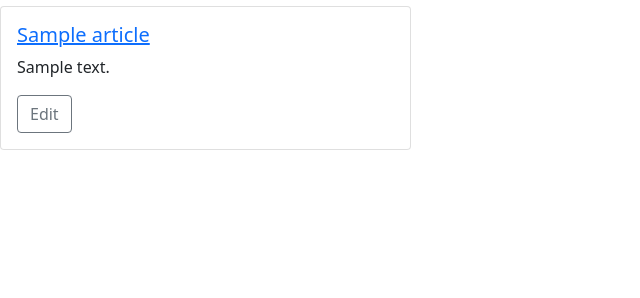
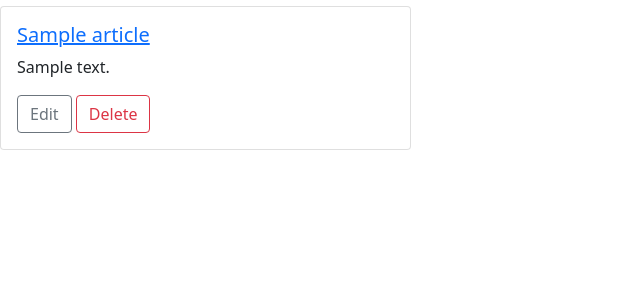
Before and after one commit to pppster/Travel, a Django app: page /overview/ in a window 1280 px wide. Shown: the part 106-404 px from the top of the page, without its empty margins (0-640 px from the left). Run offline with Django 4.2, Linux system fonts and the light colour scheme; a user stored in the database is signed in; tables that the repository leaves empty hold one stand-in row (values such as "Sample post"); some libraries are stand-ins or nearby versions.

Commit message:
added delete

```diff
--- a/articles/urls.py
+++ b/articles/urls.py
@@ -6,5 +6,7 @@ urlpatterns = [
     path(route='article/create', view=views.article_create, name='article-create'),
     path(route='article-edit/<int:article_id>', view=views.article_edit, name="article-edit"),
     path(route='overview/', view=views.articles_overview, name='article-overview'),
+    path(route='article-delete/<int:article_id>/', view=views.delete_article, name='delete_article'),
+
 
 ]
--- a/articles/views.py
+++ b/articles/views.py
@@ -1,4 +1,4 @@
-from django.shortcuts import render, redirect
+from django.shortcuts import render, redirect, get_object_or_404
 from django.http import HttpResponse
 from django.template import loader
 from django.contrib import messages
@@ -31,6 +31,14 @@ def article(request, id):
             submitted = True
 
     return render(request, 'article.html', {'article':article,'form': form, 'submitted': submitted,'comments':comments})
+
+@login_required
+def delete_article(request, article_id):
+    article = Article.objects.get(pk=article_id)
+    article.delete()
+    messages.success(request, 'Article deleted successfully.')
+    return redirect('/overview/')
+
 
 
 
--- a/templates/article-overview.html
+++ b/templates/article-overview.html
@@ -20,6 +20,7 @@
               <p class="card-text">{{article.summary}}</p>
               {% if user.is_staff %}
               <a href="/article-edit/{{ article.id }}" class="btn btn-outline-secondary">Edit</a>
+              <button class="btn btn-outline-danger" onclick="confirmDelete('{{ article.id }}')">Delete</button>
               {% endif %}
             </div>
           </div>
@@ -27,4 +28,12 @@
         {% endfor %}
     </div>
 
+    <script>
+      function confirmDelete(articleId) {
+        if (confirm("Are you sure you want to delete this article?")) {
+          window.location.href = "/article-delete/" + articleId;
+        }
+      }
+    </script>
+
 {% endblock %}
```
